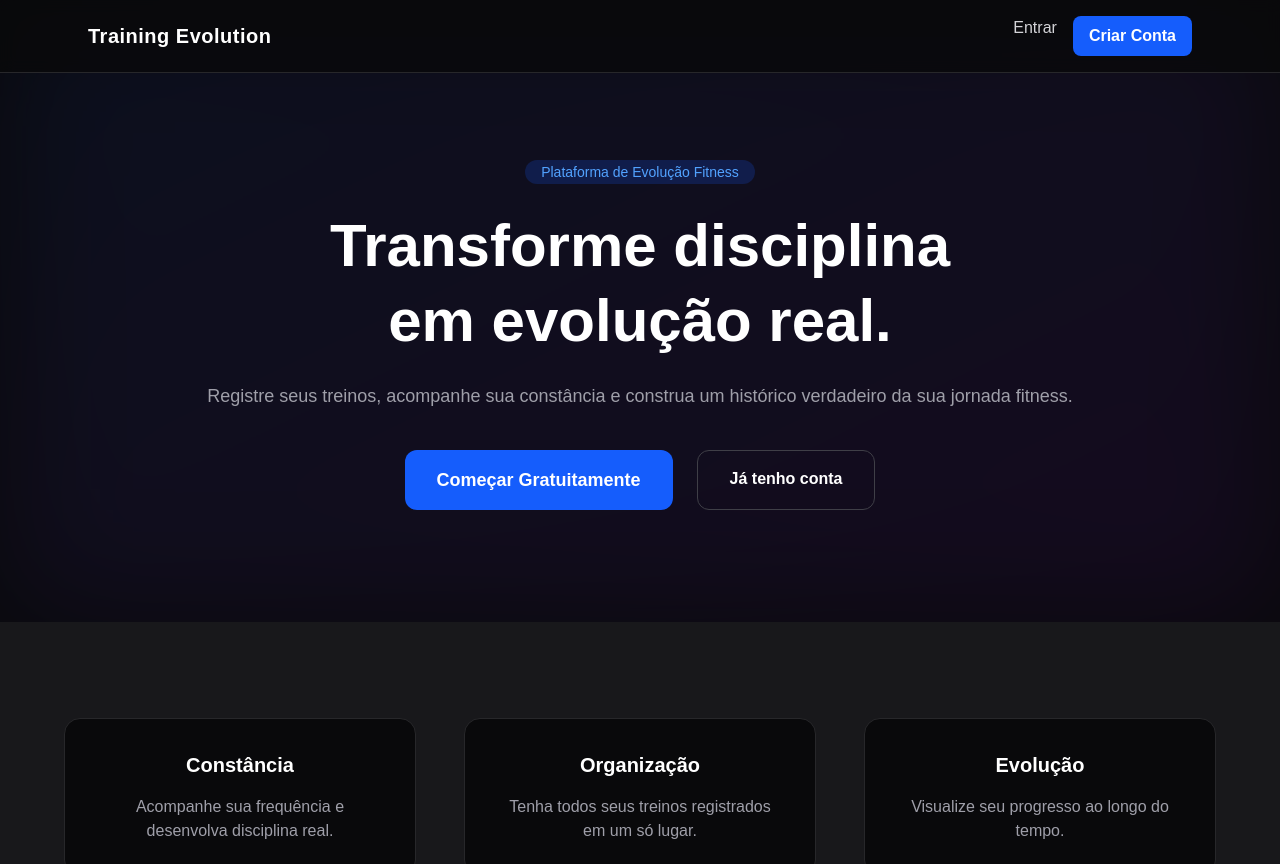
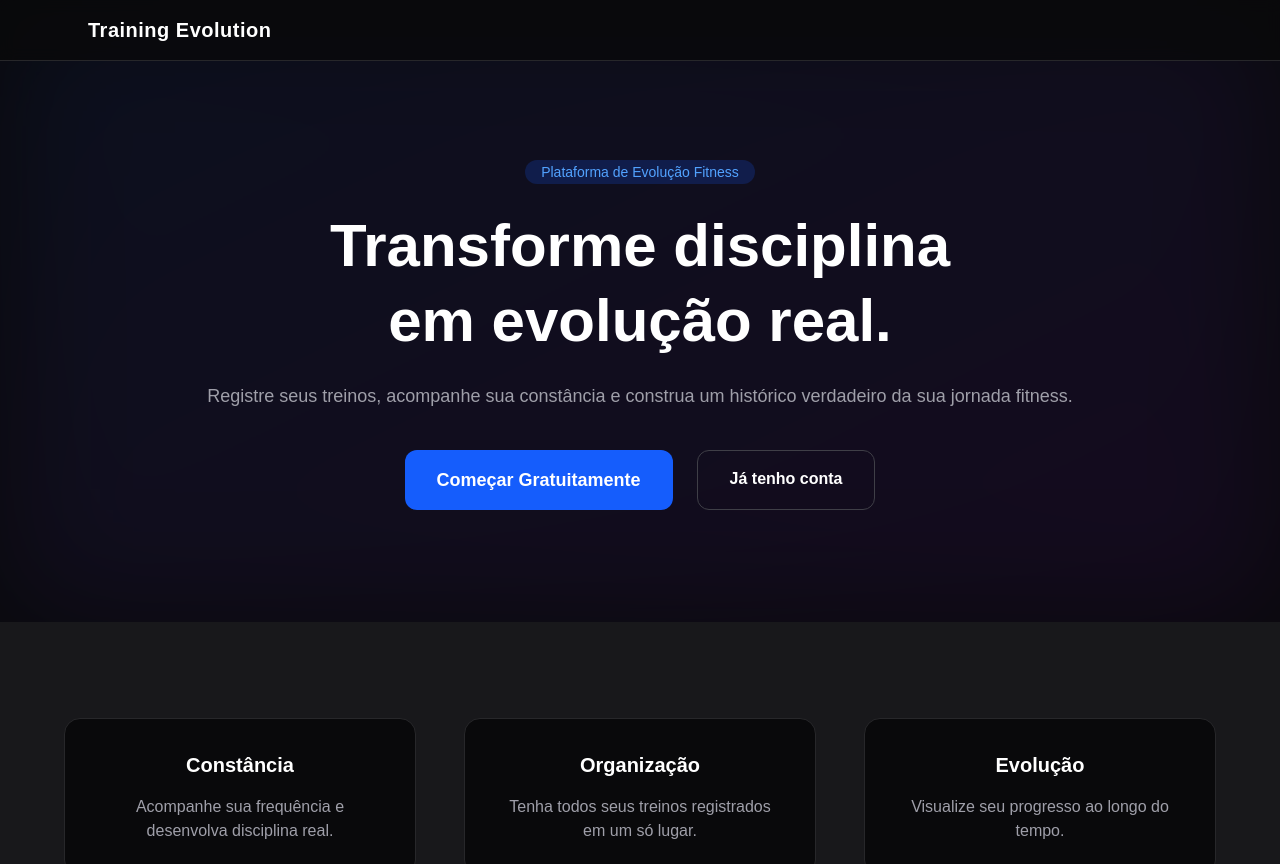
Before and after one commit to MarcosBizzarri/training-evolution, a Next.js app: page / in a window 1280 px wide. Shown: the top 864 px of the page. Built offline with nearby package versions, Linux system fonts and the light colour scheme.

Commit message:
atualizando

```diff
--- a/app/page.tsx
+++ b/app/page.tsx
@@ -12,22 +12,6 @@ export default function HomePage() {
           <h1 className="font-bold text-xl tracking-wide">
             Training Evolution
           </h1>
-
-          <div className="flex gap-4">
-            <Link
-              href="/login"
-              className="text-zinc-300 hover:text-white transition"
-            >
-              Entrar
-            </Link>
-
-            <Link
-              href="/cadastro"
-              className="bg-blue-600 hover:bg-blue-700 px-4 py-2 rounded-lg font-semibold transition"
-            >
-              Criar Conta
-            </Link>
-          </div>
         </div>
       </header>
 
```
